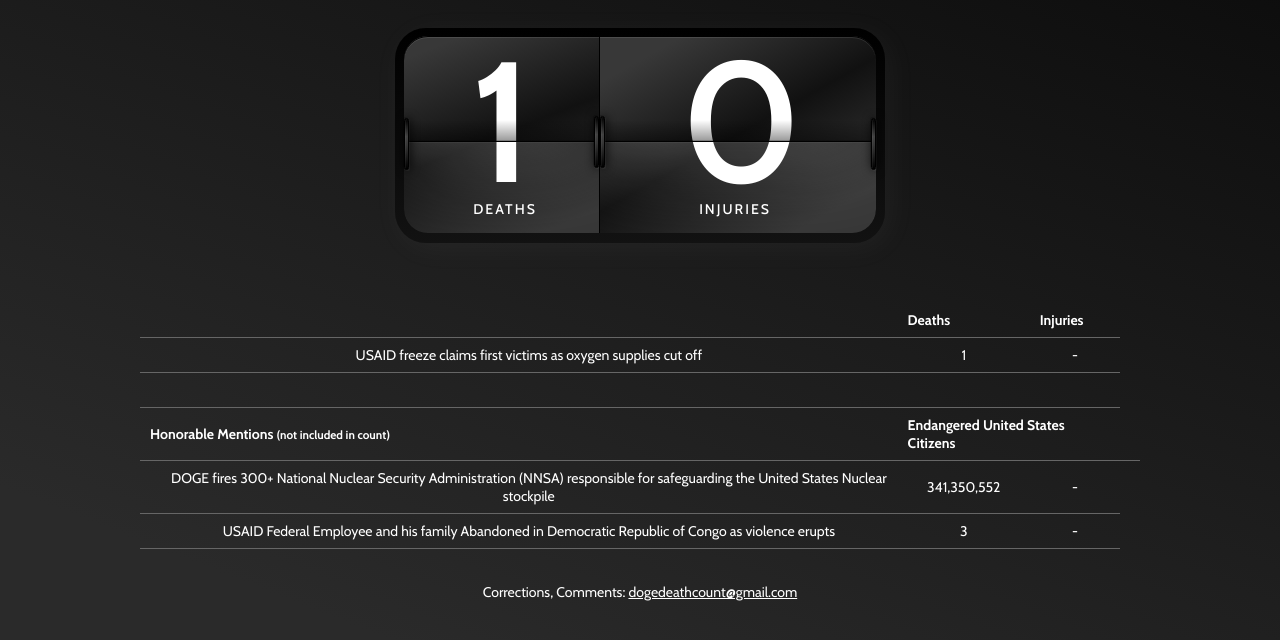
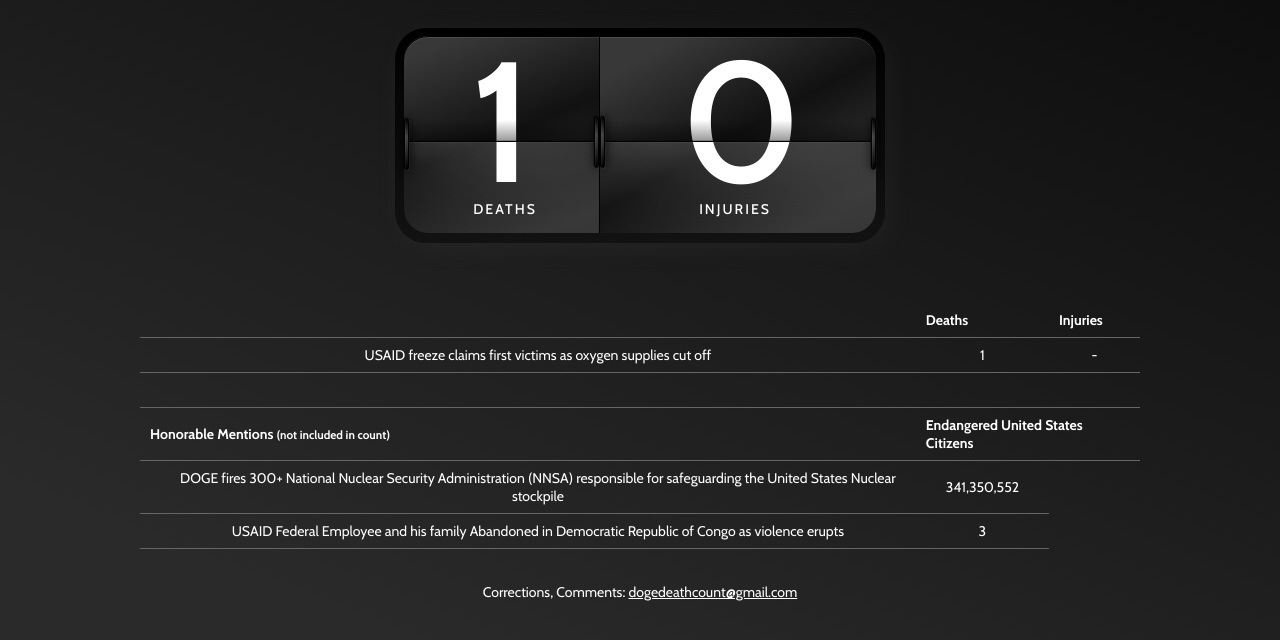
Before and after one commit to dogedeathcount/Main, a plain HTML site: page index.html in a window 1280 px wide. Shown: the part 330-970 px from the top of the page. Drawn offline with nearby package versions, Linux system fonts and the light colour scheme; a web font is replaced by a local one.

Commit message:
Update index.html

```diff
--- a/index.html
+++ b/index.html
@@ -59,7 +59,6 @@
         <tr>
             <th colspan="2">Honorable Mentions <small>(not included in count)</small></th>
             <th colspan="10">Endangered United States Citizens</th>
-            <th></th>
         </tr>
 
         <tr>
@@ -67,14 +66,12 @@
             <td><a href="https://www.bbc.com/news/articles/c4g3nrx1dq5o" target="_blank">
                 DOGE fires 300+ National Nuclear Security Administration (NNSA) responsible for safeguarding the United States Nuclear stockpile</a></td>
             <td>341,350,552</td>
-            <td>-</td>
         </tr>
             <tr>
             <td></td>
             <td><a href="https://www.cnn.com/2025/02/12/politics/usaid-employees-congo-lawsuit-trump/index.html" target="_blank">
                 USAID Federal Employee and his family Abandoned in Democratic Republic of Congo as violence erupts </a></td>
             <td>3</td>
-            <td>-</td>
         </tr>
     </tbody></table>
 
```
